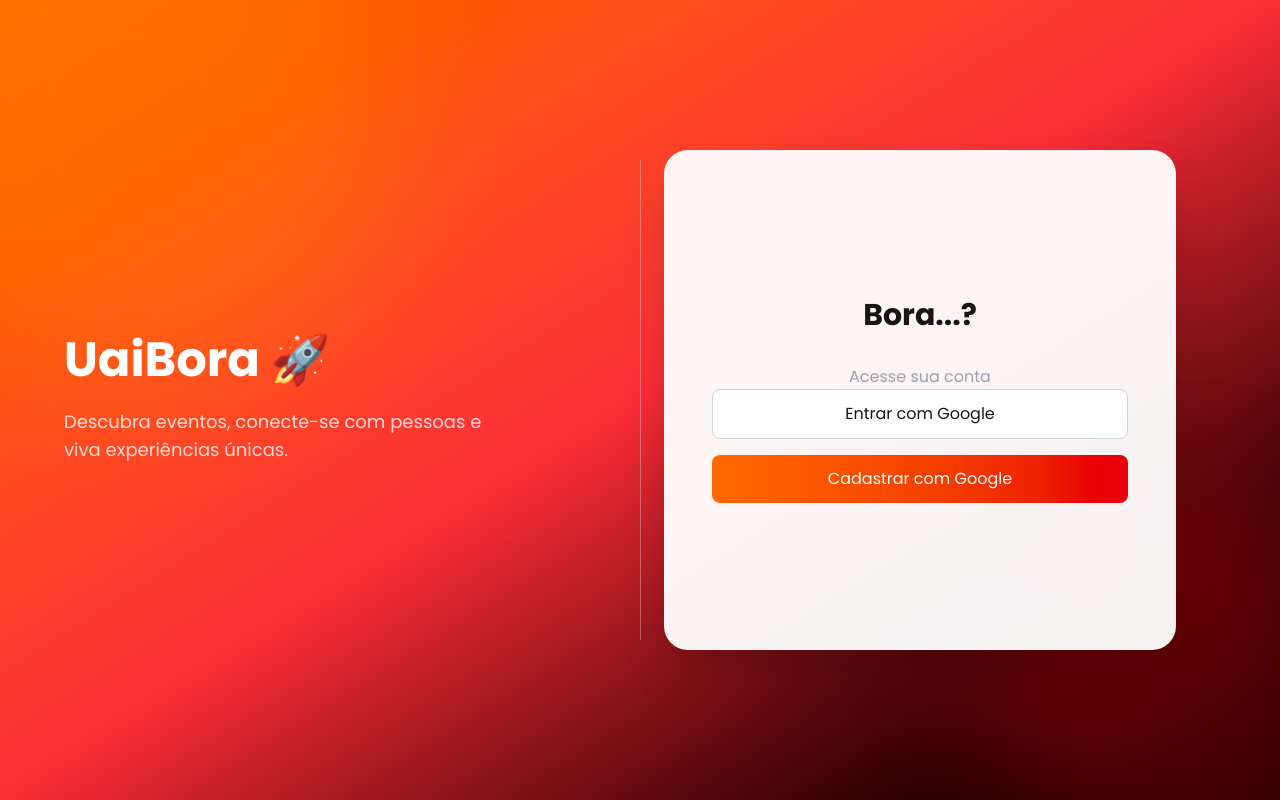
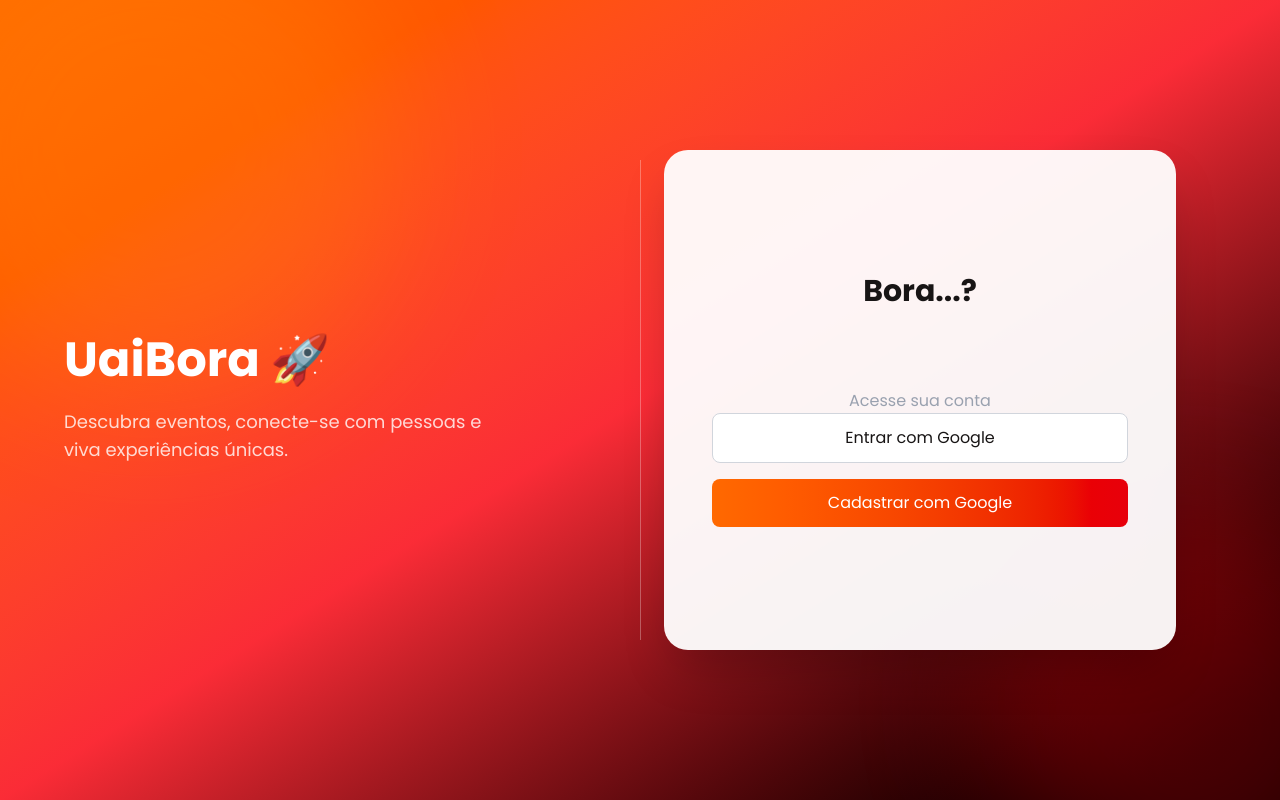
Before and after one commit to miranda-devv/uaibora2, a Next.js app: page /Login in a window 1280 px wide. Built offline with nearby package versions, Linux system fonts and the light colour scheme.

Commit message:
Atualizações feitas em casa

```diff
--- a/app/Login/page.tsx
+++ b/app/Login/page.tsx
@@ -31,8 +31,8 @@ export default function LoginPage() {
           {/* 🧭 TELA INICIAL */}
           {tela === "inicio" && (
             <>
-              <h2 className="text-3xl font-bold text-center mb-6">Bora...?</h2>
-              <p className="text-center text-gray-400 mt-2">
+              <h2 className="text-3xl font-bold text-center mb-=2">Bora...?</h2>
+              <p className="text-center text-gray-400 mt-20">
                   Acesse sua conta
                 </p>
 
```
